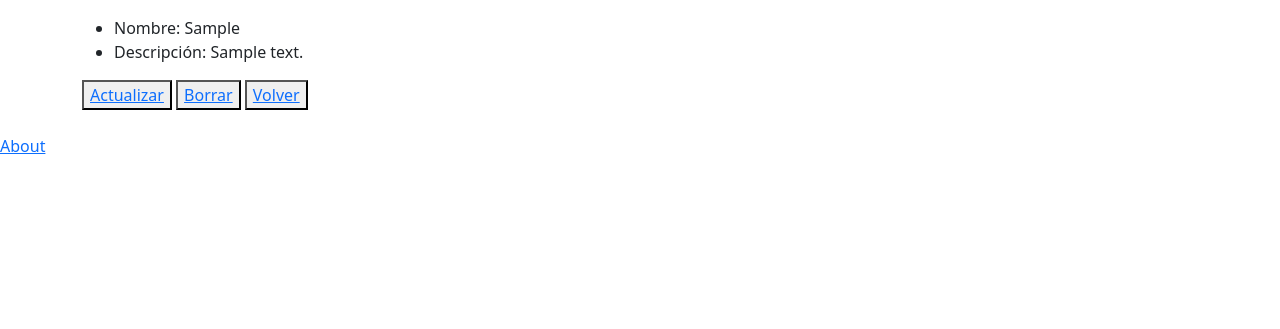
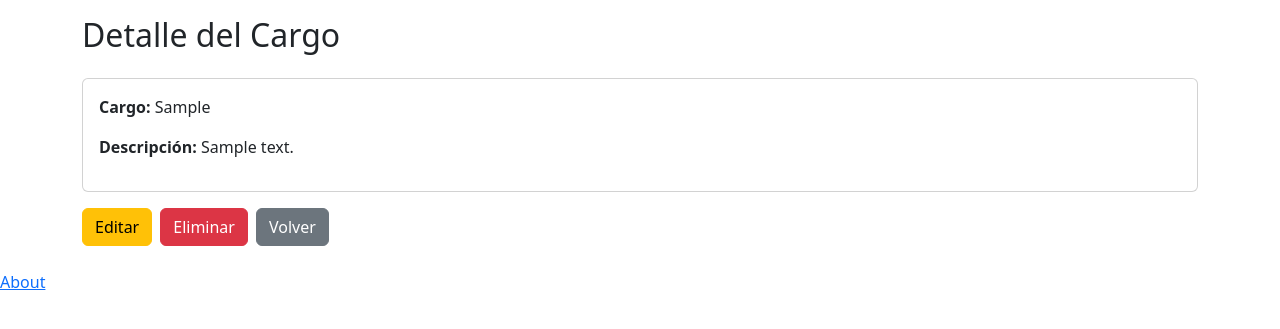
Before and after one commit to Joel-Velez/TuPrimeraPagina-VelezJoel, a Django app: page /cargo/detail/1 in a window 1280 px wide. Shown: the part 48-377 px from the top of the page. Run offline with Django 5.2, Linux system fonts and the light colour scheme; tables that the repository leaves empty hold one stand-in row (values such as "Sample post").

Commit message:
feat: modificamos detail.html de cargo, empleado y tarea con bootstrap e IA

```diff
--- a/src/core/templates/core/cargo_detail.html
+++ b/src/core/templates/core/cargo_detail.html
@@ -1,19 +1,41 @@
 {% extends 'core/base.html' %}
 
 {% block titulo %}
-    Detalle de Categoría
+Detalle del Cargo
 {% endblock titulo %}
 
 {% block content %}
-      <ul>
-        <li>Nombre: {{ cargo.cargo}}</li>
-        {% if cargo.descripcion %}
-            <li>Descripción: {{ cargo.descripcion }}</li>
-        {% else %}
-            <li>Descripción: -</li>
-        {% endif %}
-    </ul>
-    <button><a href="{% url 'core:cargo_update' cargo.pk %}">Actualizar</a></button>
-    <button><a href="{% url 'core:cargo_delete' cargo.pk %}">Borrar</a></button>
-    <button><a href="{% url 'core:cargo_list' %}">Volver</a></button>
+
+<h2 class="mb-4">Detalle del Cargo</h2>
+
+<div class="card">
+
+<div class="card-body">
+
+<p><strong>Cargo:</strong> {{ cargo.cargo }}</p>
+
+{% if cargo.descripcion %}
+<p><strong>Descripción:</strong> {{ cargo.descripcion }}</p>
+{% endif %}
+
+</div>
+
+</div>
+
+<div class="mt-3 d-flex gap-2">
+
+<a class="btn btn-warning" href="{% url 'core:cargo_update' cargo.pk %}">
+Editar
+</a>
+
+<a class="btn btn-danger" href="{% url 'core:cargo_delete' cargo.pk %}">
+Eliminar
+</a>
+
+<a class="btn btn-secondary" href="{% url 'core:cargo_list' %}">
+Volver
+</a>
+
+</div>
+
 {% endblock content %}
```
Also changed, not shown: src/core/templates/core/empleado_detail.html (+34 -12 lines), src/core/templates/core/tarea_detail.html (+34 -12 lines).
